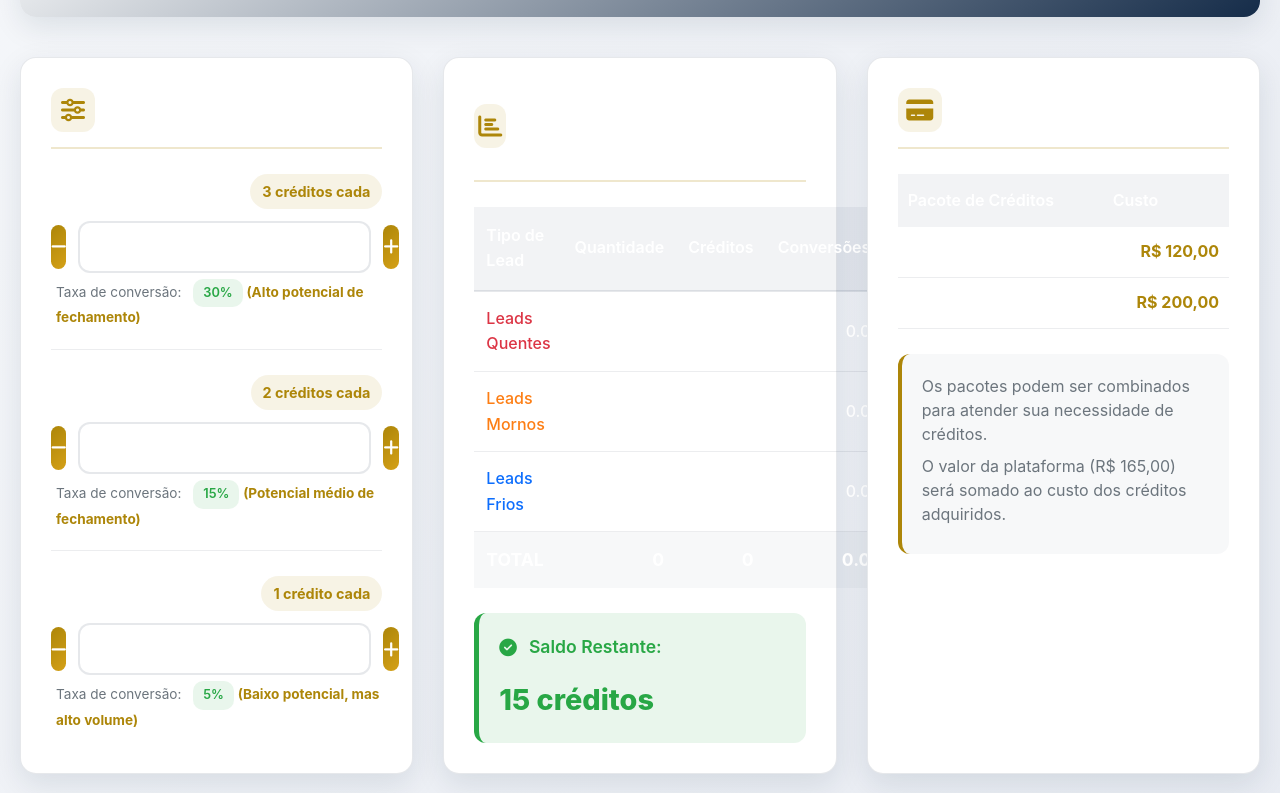
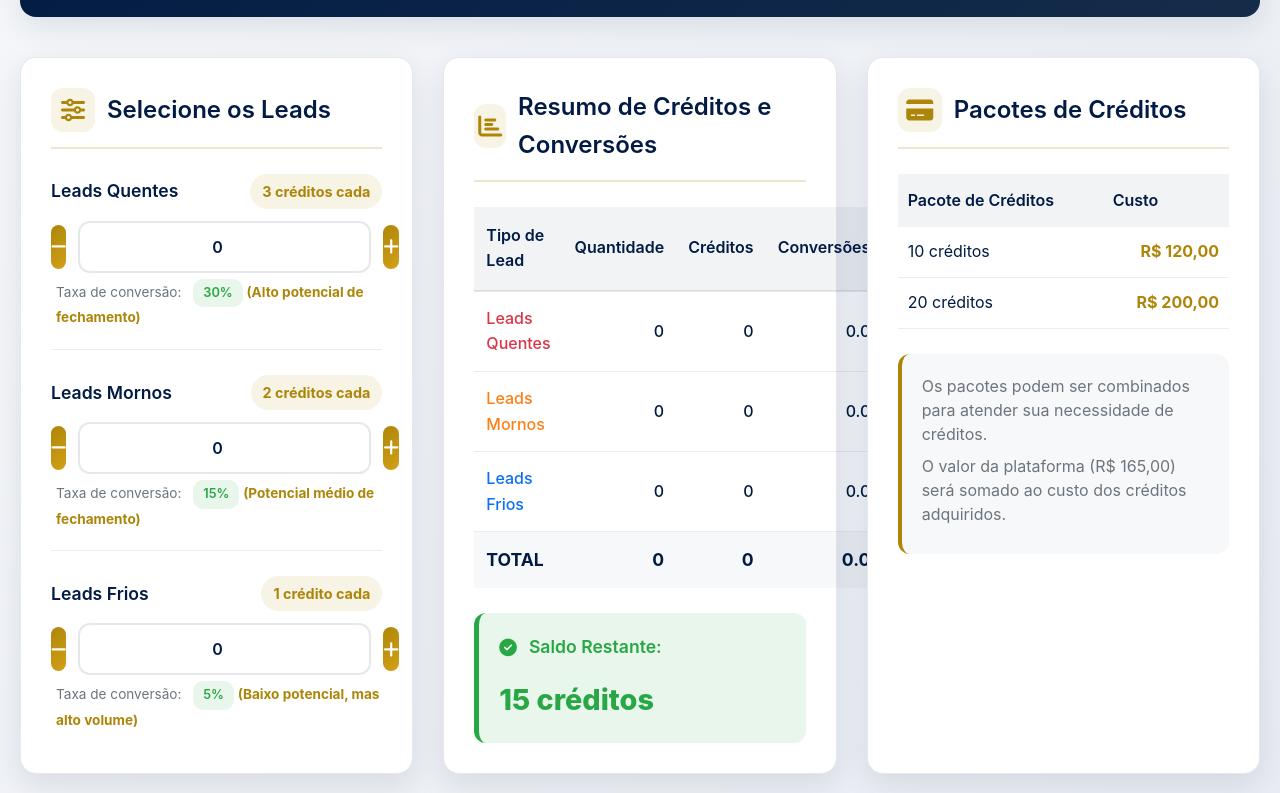
Before and after one commit to Samuel-Bagolin/funil-de-creditos-adveasy-V2, a plain HTML site: page index.html in a window 1280 px wide. Shown: the part 135-928 px from the top of the page. Drawn offline with Linux system fonts and the light colour scheme.

Commit message:
index.html

```diff
--- a/index.html
+++ b/index.html
@@ -7,7 +7,7 @@
     <link rel="stylesheet" href="https://cdnjs.cloudflare.com/ajax/libs/font-awesome/6.4.0/css/all.min.css">
     <style>
         :root {
-            --primary-color: #ffffff;
+            --primary-color: #011b44;
             --secondary-color: #ad8609;
             --accent-color: #ffc107;
             --success-color: #28a745;
```
